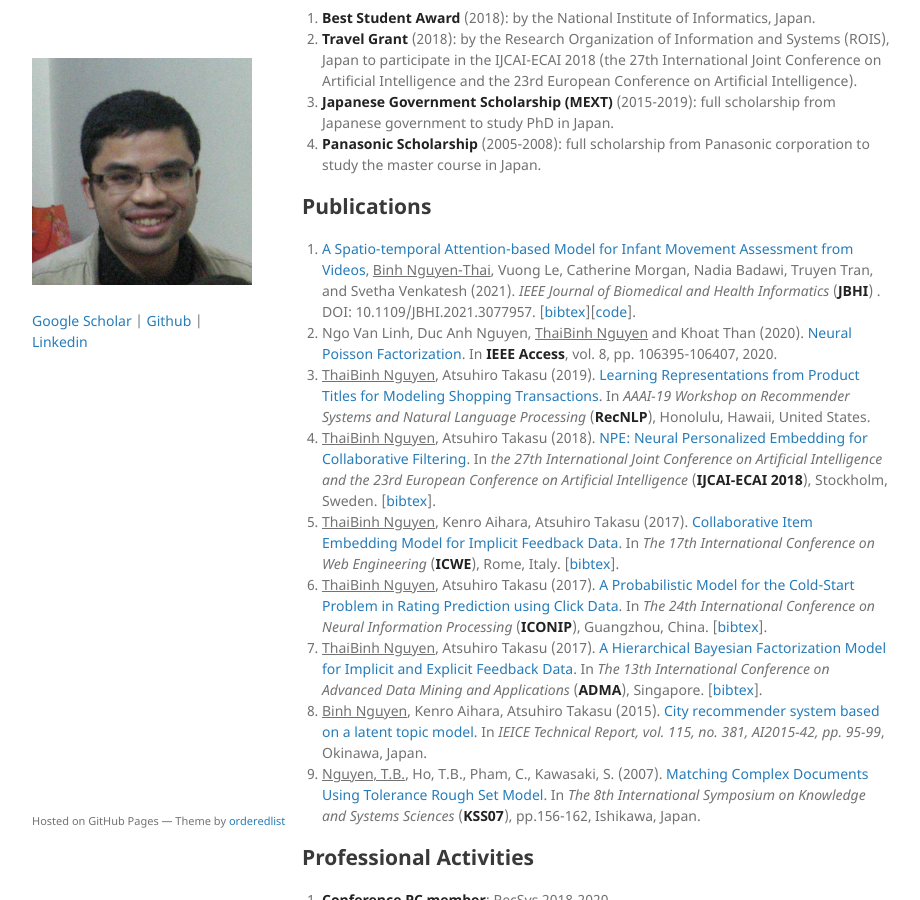
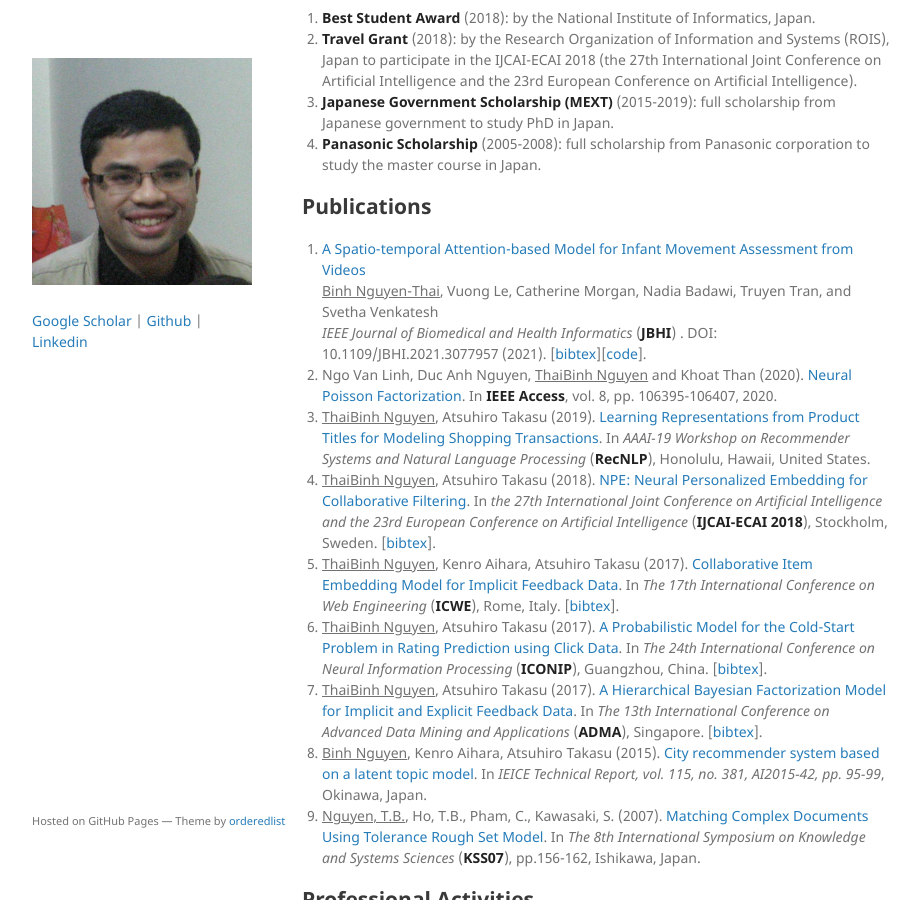
Before and after one commit to nguyenthaibinh/nguyenthaibinh.github.io, a Jekyll site: the page built from index.md, in a window 1280 px wide and 900 px high, scrolled down 583 px. Shown: the whole window, without its empty margins (178-1098 px from the left). Built offline with Jekyll 4.4.1, drawn with Linux system fonts in a browser that asks for light colours; the repository's description, which GitHub fills in, is left out; our own code applies the rules of GitHub Pages for plain Markdown files.

```diff
--- a/index.md
+++ b/index.md
@@ -21,8 +21,9 @@ I completed my Ph.D in Informatics at the <a href="http://www.nii.ac.jp/graduate
 4. **Panasonic Scholarship** (2005-2008): full scholarship from Panasonic corporation to study the master course in Japan.
 
 ## Publications
-1. <a href='https://ieeexplore.ieee.org/document/9425001' target="_blank">A Spatio-temporal Attention-based Model for Infant Movement Assessment from Videos</a>, <u>Binh Nguyen-Thai</u>, Vuong Le, Catherine Morgan, Nadia Badawi, Truyen Tran, and Svetha Venkatesh (2021).
-*IEEE Journal of Biomedical and Health Informatics* (**JBHI**) . DOI: 10.1109/JBHI.2021.3077957. [<a href="bibtex.html#stam2021">bibtex</a>][<a href="https://github.com/nguyenthaibinh/stam" target="_blank">code</a>].
+1. <a href='https://ieeexplore.ieee.org/document/9425001' target="_blank">A Spatio-temporal Attention-based Model for Infant Movement Assessment from Videos</a><br>
+<u>Binh Nguyen-Thai</u>, Vuong Le, Catherine Morgan, Nadia Badawi, Truyen Tran, and Svetha Venkatesh<br>
+*IEEE Journal of Biomedical and Health Informatics* (**JBHI**) . DOI: 10.1109/JBHI.2021.3077957 (2021). [<a href="bibtex.html#stam2021">bibtex</a>][<a href="https://github.com/nguyenthaibinh/stam" target="_blank">code</a>].
 3. Ngo Van Linh, Duc Anh Nguyen, <u>ThaiBinh Nguyen</u> and Khoat Than (2020). <a href="https://ieeexplore.ieee.org/document/9091827" target="_blank">Neural Poisson Factorization</a>. In **IEEE Access**, vol. 8, pp. 106395-106407, 2020.
 4. <u>ThaiBinh Nguyen</u>, Atsuhiro Takasu (2019). <a href='https://arxiv.org/pdf/1811.01166' target="_blank">Learning Representations from Product Titles for Modeling Shopping Transactions</a>. In *AAAI-19 Workshop on Recommender Systems and Natural Language Processing* (**RecNLP**), Honolulu, Hawaii, United States.
 5. <u>ThaiBinh Nguyen</u>, Atsuhiro Takasu (2018). <a href='papers/npe_ijcai18.pdf' target="_blank">NPE: Neural Personalized Embedding for Collaborative Filtering</a>. In *the 27th International Joint Conference on Artificial Intelligence and the 23rd European Conference on Artificial Intelligence* (**IJCAI-ECAI 2018**), Stockholm, Sweden. <!--[<a href="https://github.com/nguyenthaibinh/NPE"  target="_blank">code</a>]-->[<a href="bibtex.html#nguyen2018npe">bibtex</a>].
```
